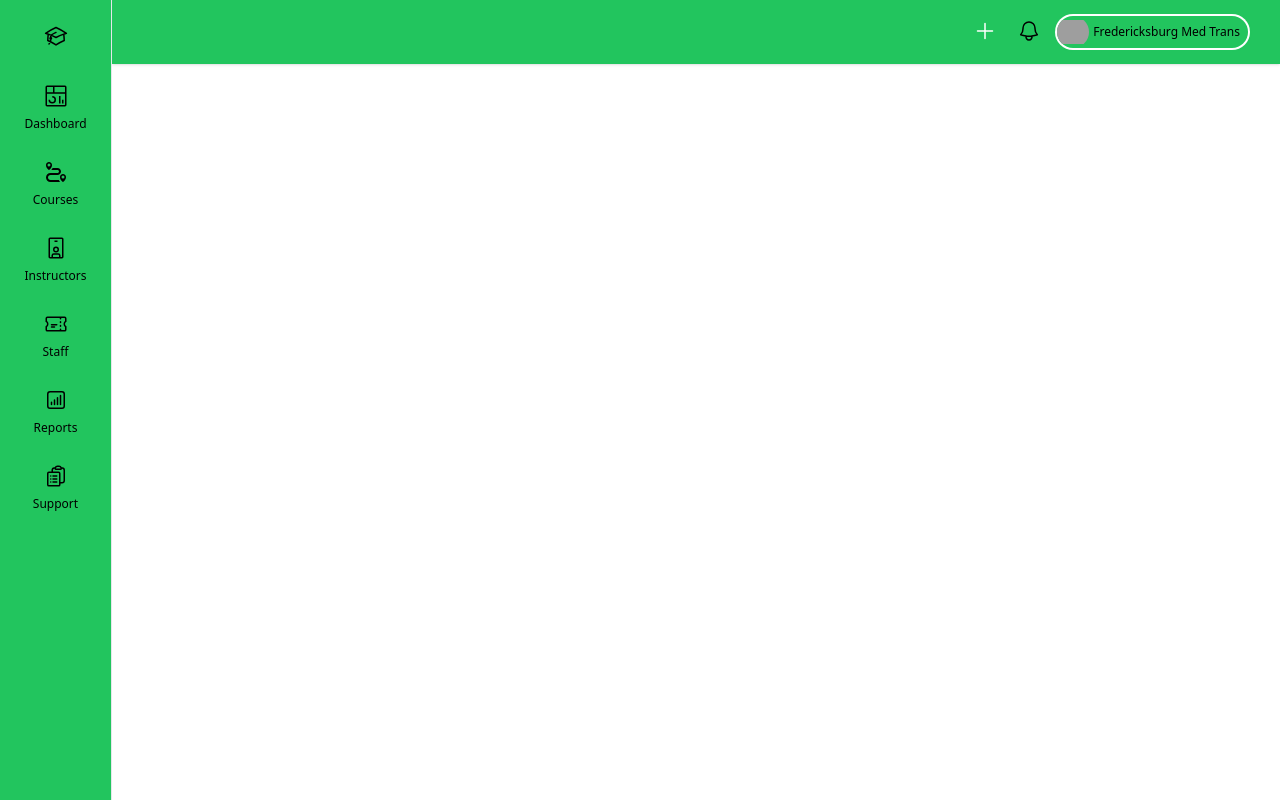
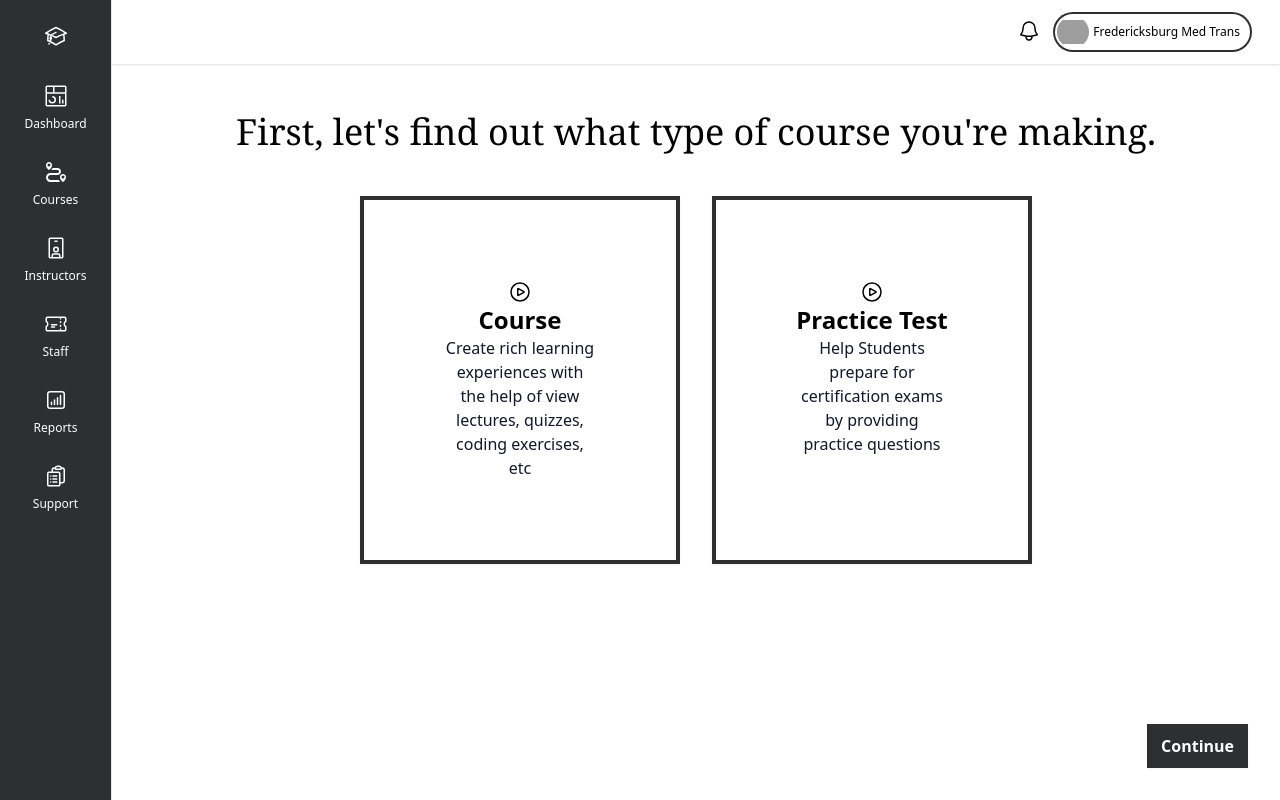
Before and after one commit to 1TaimoorSajjad/LMS-Design, an Angular app: page /add-course in a window 1280 px wide. Built offline with nearby package versions, Linux system fonts and the light colour scheme; grey boxes are pictures that could not be loaded.

Commit message:
Made the first screen for the new course

```diff
--- a/src/app/components/courses/add-course/add-course.component.html
+++ b/src/app/components/courses/add-course/add-course.component.html
@@ -1,5 +1,46 @@
-<div>
-    <header>
+<div class="flex justify-center items-center">
+    <div>
+        <div class="font-serif text-4xl mt-12">
+            First, let's find out what type of course you're making.
+        </div>
 
-    </header>
+        <div class="max-w-2xl mx-auto mt-11">
+            <div class="grid sm:grid-cols-2 gap-8">
+                <div class="p-20 shadow-sm custom-outline ">
+                    <div class="flex justify-center">
+                        <svg xmlns="http://www.w3.org/2000/svg" fill="none" viewBox="0 0 24 24" stroke-width="1.5"
+                            stroke="currentColor" class="w-6 h-6">
+                            <path stroke-linecap="round" stroke-linejoin="round"
+                                d="M21 12a9 9 0 11-18 0 9 9 0 0118 0z" />
+                            <path stroke-linecap="round" stroke-linejoin="round"
+                                d="M15.91 11.672a.375.375 0 010 .656l-5.603 3.113a.375.375 0 01-.557-.328V8.887c0-.286.307-.466.557-.327l5.603 3.112z" />
+                        </svg>
+                    </div>
+                    <div class="font-bold text-2xl text-center">Course</div>
+                    <div class="block text-gray-900 font-normal text-center">Create rich learning experiences with the
+                        help of view
+                        lectures, quizzes, coding exercises, etc</div>
+                </div>
+
+                <div class="p-20 shadow-sm custom-outline ">
+                    <div class="flex justify-center">
+                        <svg xmlns="http://www.w3.org/2000/svg" fill="none" viewBox="0 0 24 24" stroke-width="1.5"
+                            stroke="currentColor" class="w-6 h-6">
+                            <path stroke-linecap="round" stroke-linejoin="round"
+                                d="M21 12a9 9 0 11-18 0 9 9 0 0118 0z" />
+                            <path stroke-linecap="round" stroke-linejoin="round"
+                                d="M15.91 11.672a.375.375 0 010 .656l-5.603 3.113a.375.375 0 01-.557-.328V8.887c0-.286.307-.466.557-.327l5.603 3.112z" />
+                        </svg>
+                    </div>
+                    <div class="font-bold text-2xl text-center">Practice Test</div>
+                    <div class="block text-gray-900 font-normal text-center">Help Students prepare for certification
+                        exams by providing practice questions</div>
+                </div>
+            </div>
+
+        </div>
+    </div>
+    <div class="btn-primary absolute right-8 bottom-8 ">
+        <button>Continue</button>
+    </div>
 </div>
--- a/src/app/components/header/header.component.html
+++ b/src/app/components/header/header.component.html
@@ -1,4 +1,4 @@
-<header class="w-full shadow bg-green-500">
+<header class="w-full shadow bg-white">
     <div class="px-4 sm:px-6 lg:px-8">
         <div class="relative flex h-16 justify-between">
             <div class="flex items-center lg:hidden">
@@ -138,7 +138,7 @@
                 <div class="relative ml-3">
                     <div>
                         <button type="button"
-                            class="flex rounded-full items-center bg-green-500 text-sm focus:outline-none ring-2 ring-green-500 ring-offset-2 xl:pr-2"
+                            class="flex rounded-full items-center bg-white text-sm focus:outline-none ring-2 ring-[#2d2f31] ring-offset-2 xl:pr-2"
                             id="user-menu-button" aria-expanded="false" aria-haspopup="true">
                             <span class="sr-only">Open user menu</span>
                             <img class="h-8 w-8 rounded-full object-scale-down"
--- a/src/app/components/sidenav/sidenav.component.html
+++ b/src/app/components/sidenav/sidenav.component.html
@@ -1,9 +1,9 @@
 <!-- Narrow sidebar -->
 <div class="hidden min-h-screen w-28 overflow-y-auto bg-nav-dark lg:block border-r border-nav-base">
-    <div class="flex w-full flex-col items-center py-6 bg-green-500 min-h-screen">
+    <div class="flex w-full flex-col items-center py-6 bg-[#2d2f31] min-h-screen">
         <div class="flex flex-shrink-0 items-center">
             <svg xmlns="http://www.w3.org/2000/svg" fill="none" viewBox="0 0 24 24" stroke-width="1.5"
-                stroke="currentColor" class="w-6 h-6">
+                stroke="currentColor" class="w-6 h-6 text-white">
                 <path stroke-linecap="round" stroke-linejoin="round"
                     d="M4.26 10.147a60.436 60.436 0 00-.491 6.347A48.627 48.627 0 0112 20.904a48.627 48.627 0 018.232-4.41 60.46 60.46 0 00-.491-6.347m-15.482 0a50.57 50.57 0 00-2.658-.813A59.905 59.905 0 0112 3.493a59.902 59.902 0 0110.399 5.84c-.896.248-1.783.52-2.658.814m-15.482 0A50.697 50.697 0 0112 13.489a50.702 50.702 0 017.74-3.342M6.75 15a.75.75 0 100-1.5.75.75 0 000 1.5zm0 0v-3.675A55.378 55.378 0 0112 8.443m-7.007 11.55A5.981 5.981 0 006.75 15.75v-1.5" />
             </svg>
@@ -12,20 +12,20 @@
         <div class="mt-6 w-full flex-1 space-y-1 px-2">
             <!-- Current: "bg-nav-light text-nav-light", Default: "text-nav-dark hover:bg-nav-light hover:text-nav-light" -->
             <a href="#"
-                class="text-nav-dark hover:bg-nav-light hover:text-nav-light group w-full p-3 rounded-md flex flex-col items-center text-xs font-medium">
+                class="text-nav-light hover:bg-nav-light hover:text-nav-light group w-full p-3 rounded-md flex flex-col items-center text-xs font-medium">
                 <!--
             Heroicon name: outline/home
 
             Current: "text-nav-light", Default: "text-nav-svg-dark group-hover:text-nav-light"
           -->
-                <svg class="text-nav-svg-dark group-hover:text-nav-light h-6 w-6" xmlns="http://www.w3.org/2000/svg"
+                <svg class="text-white group-hover:text-nav-light h-6 w-6" xmlns="http://www.w3.org/2000/svg"
                     viewBox="0 0 32 32">
                     <path fill="currentColor"
                         d="M24 21h2v5h-2zm-4-5h2v10h-2zm-9 10a5.006 5.006 0 0 1-5-5h2a3 3 0 1 0 3-3v-2a5 5 0 0 1 0 10z" />
                     <path fill="currentColor"
                         d="M28 2H4a2.002 2.002 0 0 0-2 2v24a2.002 2.002 0 0 0 2 2h24a2.003 2.003 0 0 0 2-2V4a2.002 2.002 0 0 0-2-2Zm0 9H14V4h14ZM12 4v7H4V4ZM4 28V13h24l.002 15Z" />
                 </svg>
-                <span class="mt-2">Dashboard</span>
+                <span class="mt-2 text-white">Dashboard</span>
             </a>
             <a href="courses"
                 class="text-nav-dark hover:bg-nav-light hover:text-nav-light group w-full p-3 rounded-md flex flex-col items-center text-xs font-medium">
@@ -34,17 +34,17 @@
 
           Current: "text-nav-light", Default: "text-nav-svg-dark group-hover:text-nav-light"
         -->
-                <svg class="text-nav-svg-dark group-hover:text-nav-light h-6 w-6" xmlns="http://www.w3.org/2000/svg"
+                <svg class="text-white group-hover:text-nav-light h-6 w-6" xmlns="http://www.w3.org/2000/svg"
                     viewBox="0 0 24 24">
                     <path fill="currentColor"
                         d="M14.844 20H6.5C5.121 20 4 18.879 4 17.5S5.121 15 6.5 15h7c1.93 0 3.5-1.57 3.5-3.5S15.43 8 13.5 8H8.639a9.812 9.812 0 0 1-1.354 2H13.5c.827 0 1.5.673 1.5 1.5s-.673 1.5-1.5 1.5h-7C4.019 13 2 15.019 2 17.5S4.019 22 6.5 22h9.593a10.415 10.415 0 0 1-1.249-2zM5 2C3.346 2 2 3.346 2 5c0 3.188 3 5 3 5s3-1.813 3-5c0-1.654-1.346-3-3-3zm0 4.5a1.5 1.5 0 1 1 .001-3.001A1.5 1.5 0 0 1 5 6.5z" />
                     <path fill="currentColor"
                         d="M19 14c-1.654 0-3 1.346-3 3c0 3.188 3 5 3 5s3-1.813 3-5c0-1.654-1.346-3-3-3zm0 4.5a1.5 1.5 0 1 1 .001-3.001A1.5 1.5 0 0 1 19 18.5z" />
                 </svg>
-                <span class="mt-2">Courses</span>
+                <span class="mt-2 text-white">Courses</span>
             </a>
             <a href="#"
-                class="text-nav-dark hover:bg-nav-light hover:text-nav-light group w-full p-3 rounded-md flex flex-col items-center text-xs font-medium"
+                class="text-white hover:bg-nav-light hover:text-nav-light group w-full p-3 rounded-md flex flex-col items-center text-xs font-medium"
                 aria-current="page">
                 <!-- Heroicon name: outline/photo -->
                 <svg class="text-nav-svg-dark group-hover:text-nav-light h-6 w-6" xmlns="http://www.w3.org/2000/svg"
@@ -54,25 +54,25 @@
                     <path fill="currentColor"
                         d="M24 2H8a2.002 2.002 0 0 0-2 2v24a2.002 2.002 0 0 0 2 2h16a2.003 2.003 0 0 0 2-2V4a2.002 2.002 0 0 0-2-2Zm-4 26h-8v-2a1 1 0 0 1 1-1h6a1 1 0 0 1 1 1Zm2 0v-2a3 3 0 0 0-3-3h-6a3 3 0 0 0-3 3v2H8V4h16v24Z" />
                 </svg>
-                <span class="mt-2">Instructors</span>
+                <span class="mt-2 text-white">Instructors</span>
             </a>
             <a href="#"
-                class="text-nav-dark hover:bg-nav-light hover:text-nav-light group w-full p-3 rounded-md flex flex-col items-center text-xs font-medium">
+                class="text-white hover:bg-nav-light hover:text-nav-light group w-full p-3 rounded-md flex flex-col items-center text-xs font-medium">
                 <!--
             Heroicon name: outline/home
 
             Current: "text-nav-light", Default: "text-nav-svg-dark group-hover:text-nav-light"
           -->
-                <svg class="text-nav-svg-dark group-hover:text-nav-light h-6 w-6" xmlns="http://www.w3.org/2000/svg"
+                <svg class="text-white group-hover:text-nav-light h-6 w-6" xmlns="http://www.w3.org/2000/svg"
                     fill="none" viewBox="0 0 24 24" stroke-width="1.5" stroke="currentColor">
                     <path stroke-linecap="round" stroke-linejoin="round"
                         d="M16.5 6v.75m0 3v.75m0 3v.75m0 3V18m-9-5.25h5.25M7.5 15h3M3.375 5.25c-.621 0-1.125.504-1.125 1.125v3.026a2.999 2.999 0 010 5.198v3.026c0 .621.504 1.125 1.125 1.125h17.25c.621 0 1.125-.504 1.125-1.125v-3.026a2.999 2.999 0 010-5.198V6.375c0-.621-.504-1.125-1.125-1.125H3.375z" />
                 </svg>
 
-                <span class="mt-2">Staff</span>
+                <span class="mt-2 text-white">Staff</span>
             </a>
             <a href="#"
-                class="text-nav-dark hover:bg-nav-light hover:text-nav-light group w-full p-3 rounded-md flex flex-col items-center text-xs font-medium">
+                class="text-white hover:bg-nav-light hover:text-nav-light group w-full p-3 rounded-md flex flex-col items-center text-xs font-medium">
                 <!--
               Heroicon name: outline/home
 
@@ -85,22 +85,22 @@
                         d="M7.5 14.25v2.25m3-4.5v4.5m3-6.75v6.75m3-9v9M6 20.25h12A2.25 2.25 0 0020.25 18V6A2.25 2.25 0 0018 3.75H6A2.25 2.25 0 003.75 6v12A2.25 2.25 0 006 20.25z" />
                 </svg>
 
-                <span class="mt-2">Reports</span>
+                <span class="mt-2 text-white">Reports</span>
             </a>
             <a href="#"
-                class="text-nav-dark hover:bg-nav-light hover:text-nav-light group w-full p-3 rounded-md flex flex-col items-center text-xs font-medium">
+                class="text-white hover:bg-nav-light hover:text-nav-light group w-full p-3 rounded-md flex flex-col items-center text-xs font-medium">
                 <!--
             Heroicon name: outline/home
 
             Current: "text-nav-light", Default: "text-nav-svg-dark group-hover:text-nav-light"
           -->
-                <svg class="text-nav-svg-dark group-hover:text-nav-light h-6 w-6" xmlns="http://www.w3.org/2000/svg"
+                <svg class="text-white group-hover:text-nav-light h-6 w-6" xmlns="http://www.w3.org/2000/svg"
                     fill="none" viewBox="0 0 24 24" stroke-width="1.5" stroke="currentColor" class="w-6 h-6">
                     <path stroke-linecap="round" stroke-linejoin="round"
                         d="M9 12h3.75M9 15h3.75M9 18h3.75m3 .75H18a2.25 2.25 0 002.25-2.25V6.108c0-1.135-.845-2.098-1.976-2.192a48.424 48.424 0 00-1.123-.08m-5.801 0c-.065.21-.1.433-.1.664 0 .414.336.75.75.75h4.5a.75.75 0 00.75-.75 2.25 2.25 0 00-.1-.664m-5.8 0A2.251 2.251 0 0113.5 2.25H15c1.012 0 1.867.668 2.15 1.586m-5.8 0c-.376.023-.75.05-1.124.08C9.095 4.01 8.25 4.973 8.25 6.108V8.25m0 0H4.875c-.621 0-1.125.504-1.125 1.125v11.25c0 .621.504 1.125 1.125 1.125h9.75c.621 0 1.125-.504 1.125-1.125V9.375c0-.621-.504-1.125-1.125-1.125H8.25zM6.75 12h.008v.008H6.75V12zm0 3h.008v.008H6.75V15zm0 3h.008v.008H6.75V18z" />
                 </svg>
 
-                <span class="mt-2">Support</span>
+                <span class="mt-2 text-white">Support</span>
             </a>
         </div>
     </div>
--- a/src/index.html
+++ b/src/index.html
@@ -7,7 +7,18 @@
   <base href="/">
   <meta name="viewport" content="width=device-width, initial-scale=1">
   <link rel="icon" type="image/x-icon" href="favicon.ico">
+  <script src="https://cdn.tailwindcss.com?plugins=forms,typography,aspect-ratio,line-clamp"></script>
+  <style type="text/tailwindcss">
+    @layer base {
+    .btn-primary {
+        @apply bg-[#2d2f31] px-3.5 py-2.5 font-semibold text-white shadow-sm hover:bg-gray-800;
+    }
 
+    .custom-outline {
+        border: 4px solid #2d2f31;
+    }
+}
+  </style>
 </head>
 
 <body>
--- a/src/styles.css
+++ b/src/styles.css
@@ -1,9 +1,3 @@
 @tailwind base;
 @tailwind components;
 @tailwind utilities;
-
-@layer base {
-    .btn-primary {
-        @apply bg-[#2d2f31] px-3.5 py-2.5 font-semibold text-white shadow-sm hover:bg-gray-800;
-    }
-}
```
